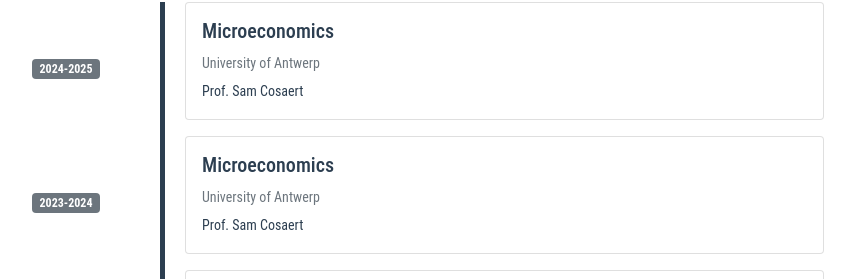
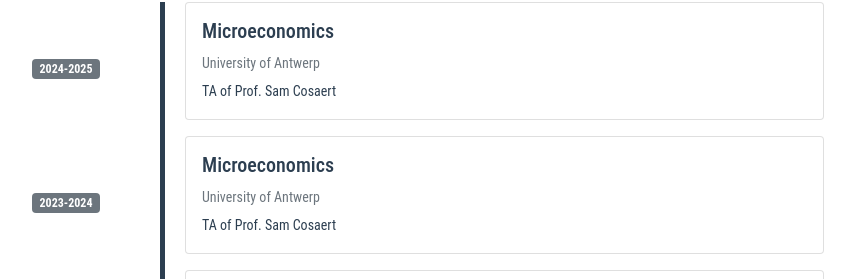
Before and after one commit to Wenqi-Lu/wenqi-lu.github.io, a Vue app: page /teaching in a window 1280 px wide. Shown: the part 521-800 px from the top of the page, without its empty margins (242-1097 px from the left). Built offline with nearby package versions, Linux system fonts and the light colour scheme.

Commit message:
minor update on teachcard components

```diff
--- a/src/components/TeachingCard.vue
+++ b/src/components/TeachingCard.vue
@@ -21,7 +21,7 @@
 
             <!-- professor -->
             <div>
-              <small v-if="professor" class="card-text">Prof. {{ professor }}</small>
+              <small v-if="professor" class="card-text">TA of Prof. {{ professor }}</small>
             </div>
           </div>
         </div>
```
